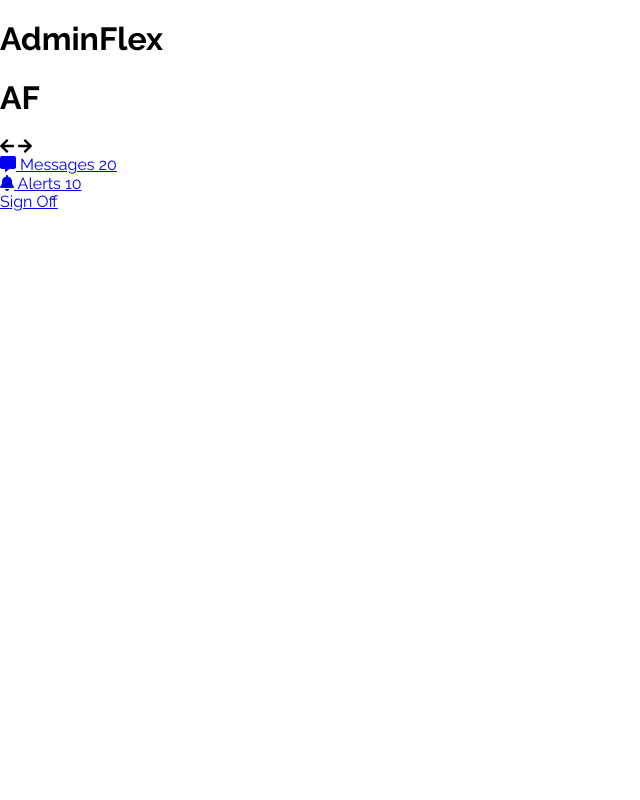
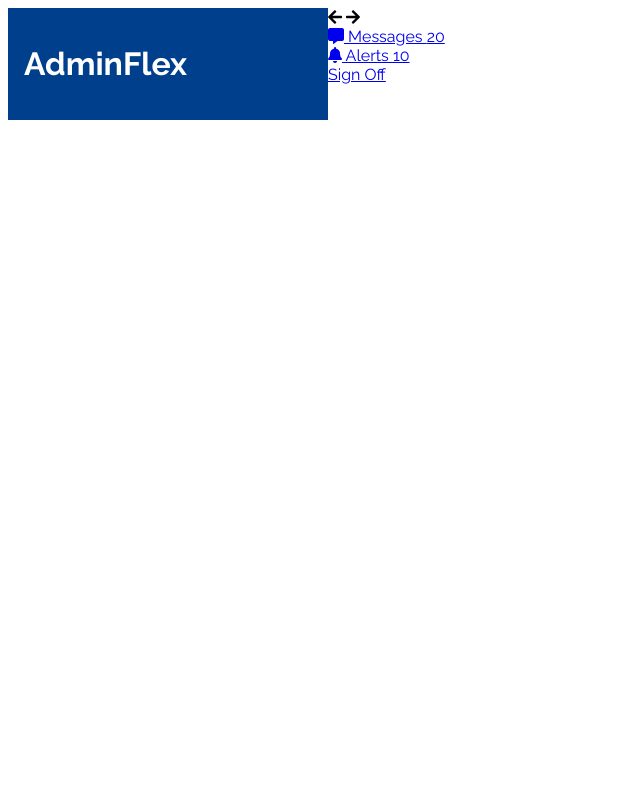
Before and after one commit to madhumithavenu/09_Building_an_Admin_Panel_with_Flexbox, a website: page index.html in a window 1280 px wide. Shown: the top 800 px of the page, without its empty margins (0-640 px from the left). Drawn offline with nearby package versions, Linux system fonts and the light colour scheme.

Commit message:
Started with the project

```diff
--- a/index.html
+++ b/index.html
@@ -5,7 +5,7 @@
     <meta name="viewport" content="width=device-width, initial-scale=1.0">
     <meta http-equiv="X-UA-Compatible" content="ie=edge">
     <title>AdminFlex</title>
-    <link rel="stylesheet" href="https://necolas.github.io/normalize.css/8.0.0/normalize.css">
+
     <link href="https://fonts.googleapis.com/css?family=Raleway:400,700" rel="stylesheet">
     <link rel="stylesheet" href="https://use.fontawesome.com/releases/v5.6.0/css/all.css">
     <link rel="stylesheet" href="css/app.css">
--- a/scss/app.scss
+++ b/scss/app.scss
@@ -17,3 +17,28 @@ body {
 img {
     max-width: 100%;
 }
+.header{
+    display: flex;
+    .site-name{
+        flex: 0 0 5rem;
+        @include desktop{
+            flex: 0 0 20rem;
+        }
+        background-color: $secondary;
+        padding: 1rem;
+        h1{
+            color: $white;
+        }
+        .desktop{
+            display: none;
+            @include desktop{
+                display: block;
+            }
+        }
+        .mobile{
+            @include desktop{
+                display: none;
+            }
+        }
+    }
+}
```
Also changed, not shown: css/app.css.
